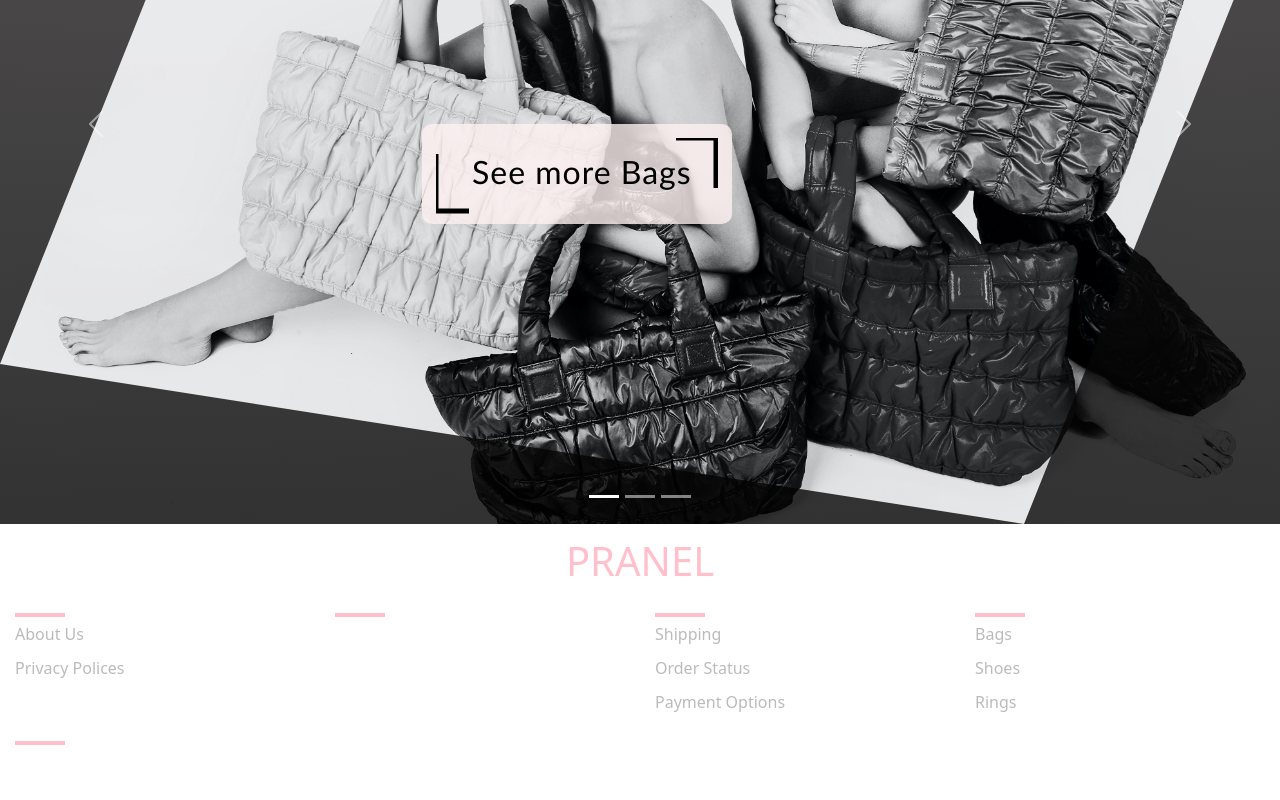
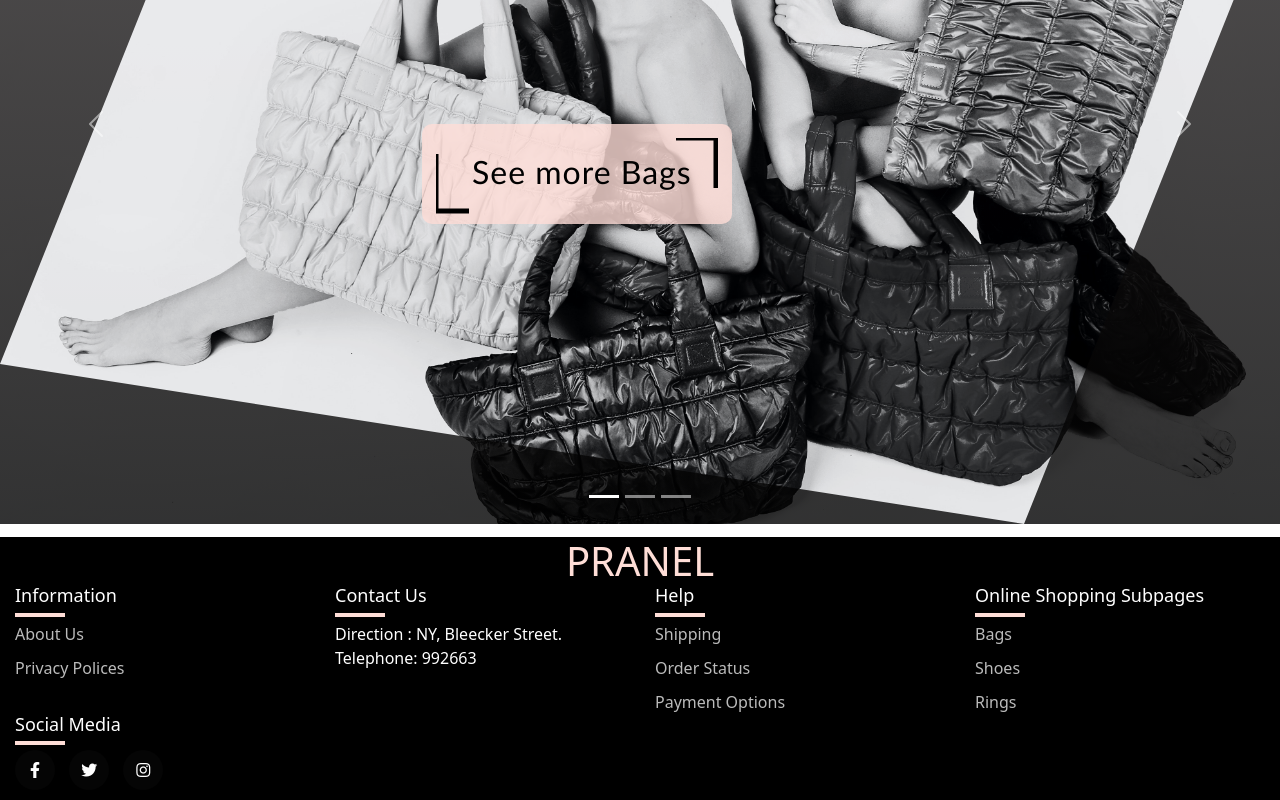
Before and after one commit to agonzalesbm/pranel-project, a Svelte app: page / in a window 1280 px wide. Shown: the part 1118-1918 px from the top of the page. Built offline with nearby package versions, Linux system fonts and the light colour scheme.

Commit message:
Fixed colors: footer, home

```diff
--- a/src/app.css
+++ b/src/app.css
@@ -4,7 +4,7 @@
   line-height: 24px;
   font-weight: 400;
 
-  color-scheme: green;
+  color-scheme: #fff;
   color: rgba(255, 255, 255, 0.87);
   background-color: #242424;
 
@@ -58,7 +58,7 @@ button:focus-visible {
 @media (prefers-color-scheme: light) {
   :root {
     color: #213547;
-    background-color: green;
+    background-color: #fff;
   }
   a:hover {
     color: #747bff;
--- a/src/footer_sec/FooterBody.svelte
+++ b/src/footer_sec/FooterBody.svelte
@@ -49,16 +49,17 @@
 <style>
 
     .footerCont h1{
-        color:pink;
+        color:#ffded7;
         text-align: center;
         position: static;
     }
 
     .footerCont{
-            color:pink;
+            color:#ffded7;
             text-align: left;
             position: static;
             width: 100%;
+            background-color: black;
     }
 
     *{
@@ -110,7 +111,7 @@
         position: absolute;
         left:0;
         bottom: -10px;
-        background-color: #FFC0CB;
+        background-color: #ffded7;
         height: 4px;
         box-sizing: border-box;
         width: 50px;
--- a/src/lib/Home.svelte
+++ b/src/lib/Home.svelte
@@ -130,7 +130,7 @@
         margin: 0 auto;
         width: 310px;
         height: 100px;
-        background-color: rgba(254, 242, 242, 0.8);
+        background-color: rgba(255, 222, 215, 0.8);
         padding: 14px;
         display: flex;
         justify-self: center;
```
